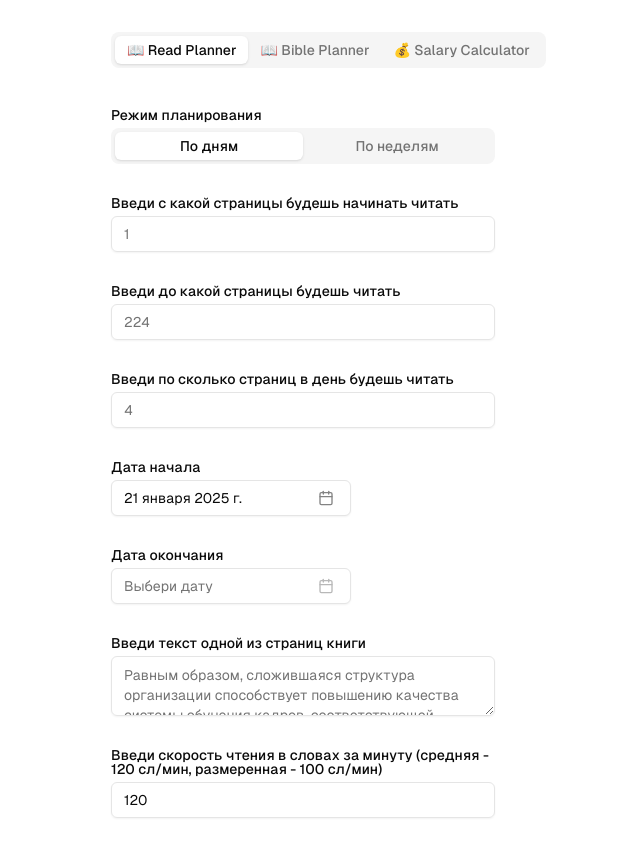
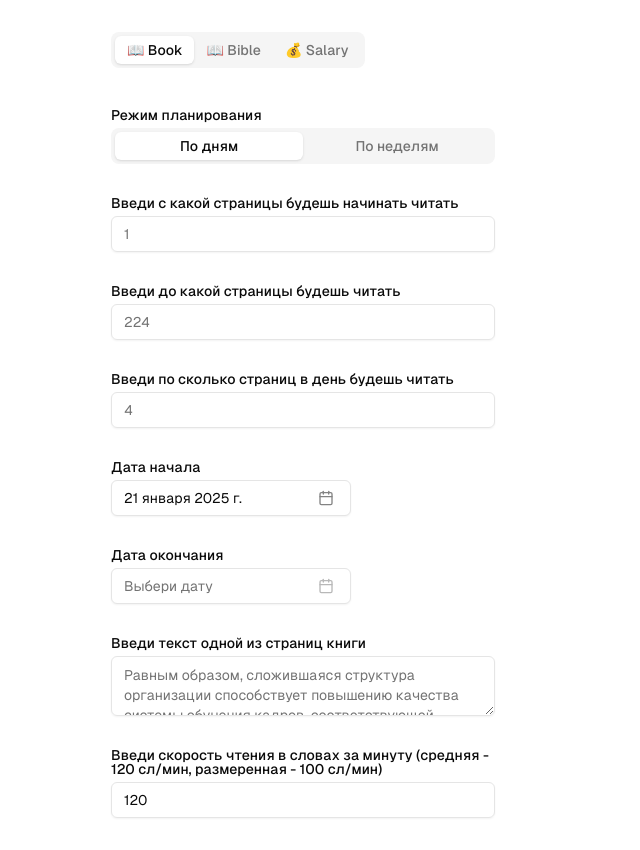
Before and after one commit to nezort11/salary-calculator, a Next.js app: page / in a window 1280 px wide. Shown: the whole page, without its empty margins (329-969 px from the left). Built offline with nearby package versions, Linux system fonts and the light colour scheme.

Commit message:
style: simplify UI tab titles and README headings

```diff
--- a/app/page.tsx
+++ b/app/page.tsx
@@ -14,9 +14,9 @@ export default function Home() {
     <div className="m-8 flex justify-center font-[family-name:var(--font-geist-sans)]">
       <Tabs defaultValue="reading" className="w-[400px]">
         <TabsList className="mb-8">
-          <TabsTrigger value="reading">📖 Read Planner</TabsTrigger>
-          <TabsTrigger value="bible">📖 Bible Planner</TabsTrigger>
-          <TabsTrigger value="salary">💰 Salary Calculator</TabsTrigger>
+          <TabsTrigger value="reading">📖 Book</TabsTrigger>
+          <TabsTrigger value="bible">📖 Bible</TabsTrigger>
+          <TabsTrigger value="salary">💰 Salary</TabsTrigger>
         </TabsList>
         <main>
           <TabsContent value="reading">
```
Also changed, not shown: 1 other file (tests, documents, lock files or other folders).
